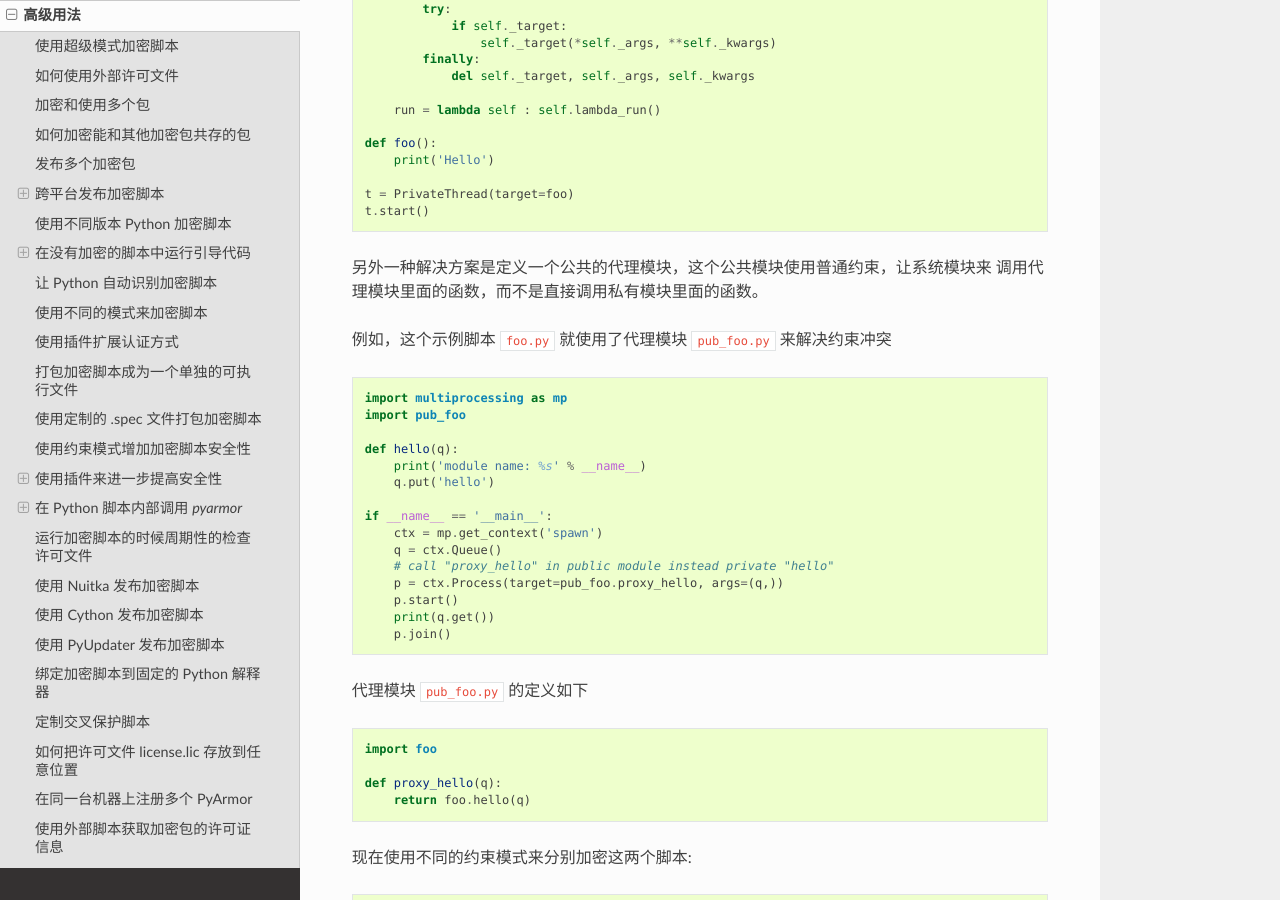
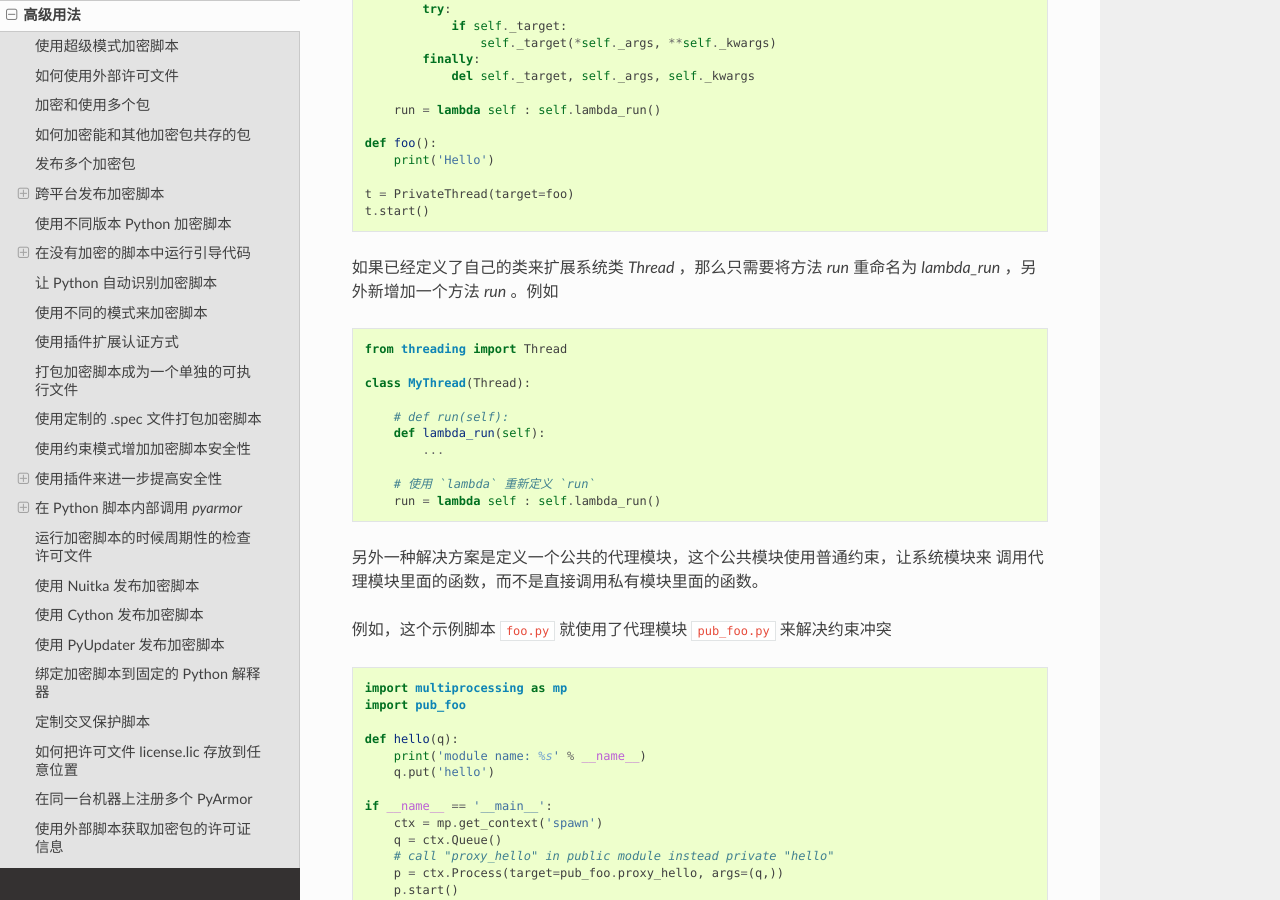
Before and after one commit to dashingsoft/pyarmor-docs-zh, a Sphinx documentation site: the page built from docs/advanced.rst, in a window 1280 px wide and 900 px high, scrolled down 28177 px. Built offline with Sphinx 7.4.7 and the Read the Docs theme 2.0.0, drawn with Linux system fonts in a browser that asks for light colours.

Commit message:
Refine example for threading in restrict mode

```diff
--- a/docs/advanced.rst
+++ b/docs/advanced.rst
@@ -1340,6 +1340,22 @@ PyArmor 不会加密数据文件，但是可以把数据文件使用脚本文件
     t = PrivateThread(target=foo)
     t.start()
 
+如果已经定义了自己的类来扩展系统类 `Thread` ，那么只需要将方法 `run`
+重命名为 `lambda_run` ，另外新增加一个方法 `run` 。例如
+
+.. code:: python
+
+    from threading import Thread
+
+    class MyThread(Thread):
+
+        # def run(self):
+        def lambda_run(self):
+            ...
+
+        # 使用 `lambda` 重新定义 `run`
+        run = lambda self : self.lambda_run()
+
 另外一种解决方案是定义一个公共的代理模块，这个公共模块使用普通约束，让系统模块来
 调用代理模块里面的函数，而不是直接调用私有模块里面的函数。
 
```
